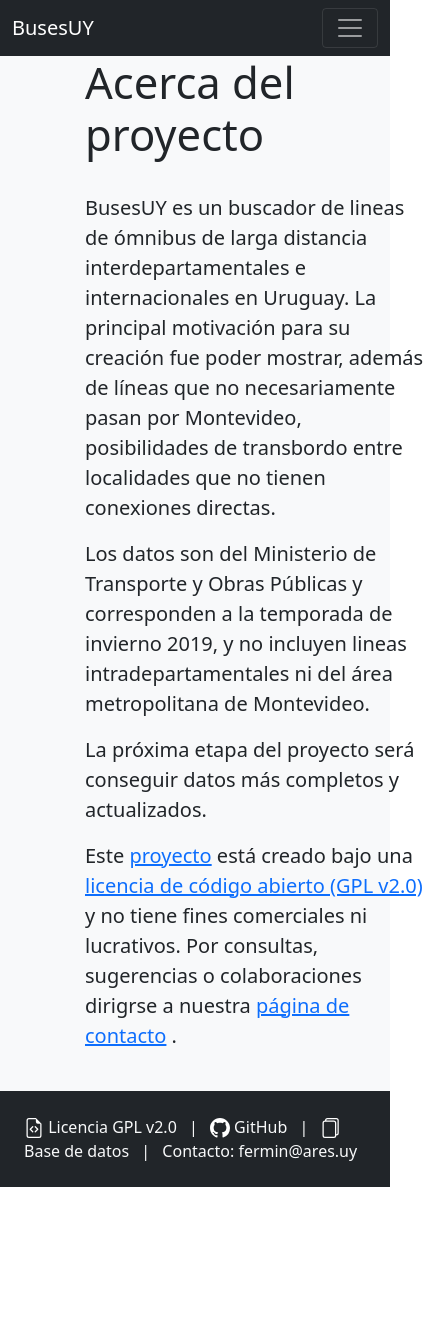
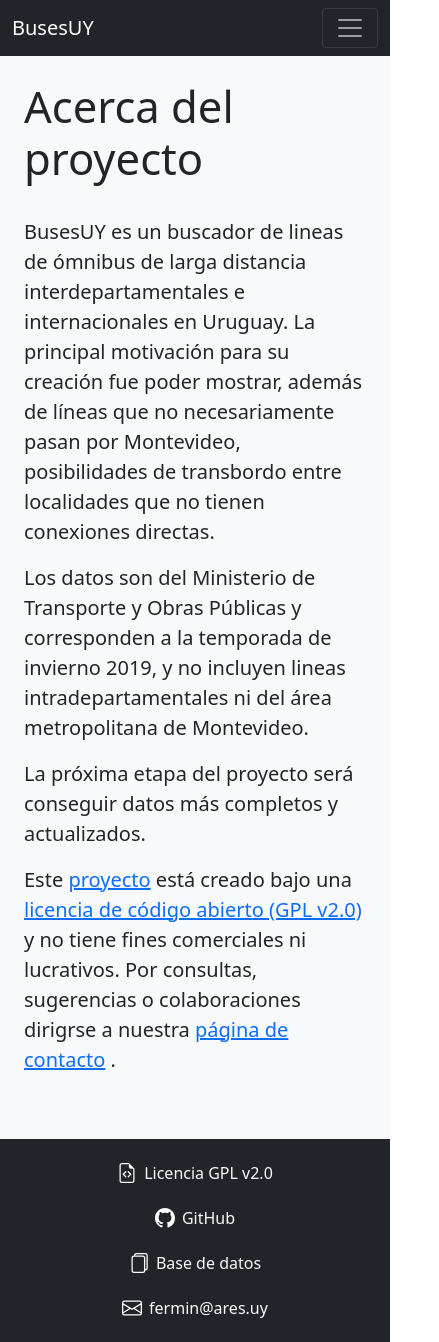
Before and after one commit to ferares/busesuy-frontend, an Angular app: page /proyecto in a window 390 px wide. Shown: the whole page, 439 px wide, since content can reach past the window. Before the commit the page ends 1187 px from the top, so only its background shows below. Built offline with nearby package versions, Linux system fonts and the light colour scheme.

Commit message:
Fix responsive styles

```diff
--- a/src/app/app.component.html
+++ b/src/app/app.component.html
@@ -2,7 +2,7 @@
 
 <app-header></app-header>
 
-<main class="flex-grow-1 d-flex flex-direction-column">
+<main id="main">
   <router-outlet></router-outlet>
 </main>
 
--- a/src/app/app.component.scss
+++ b/src/app/app.component.scss
@@ -0,0 +1,5 @@
+#main {
+  display: flex;
+  flex-direction: column;
+  flex-grow: 1;
+}
--- a/src/app/components/partials/footer/footer.component.html
+++ b/src/app/components/partials/footer/footer.component.html
@@ -1,28 +1,28 @@
-<footer class="footer bg-dark text-light d-flex flex-column p-4 align-items-center justify-content-center">
-  <div>
-    <a class="footer-link" href="https://github.com/ferares/busesuy-frontend/blob/main/LICENSE" target="_blank">
-      <img src="assets/imgs/code.svg" alt="">
+<footer class="footer bg-dark text-light p-4">
+  <div class="footer__content">
+    <a class="footer__link" href="https://github.com/ferares/busesuy-frontend/blob/main/LICENSE" target="_blank">
+      <img class="footer__link__icon" src="assets/imgs/code.svg" alt="">
       Licencia GPL v2.0
     </a>
-    <span class="mx-2">
+    <span class="footer__divider mx-2">
       |
     </span>
-    <a class="footer-link" href="https://github.com/ferares/busesuy-frontend" target="_blank">
-      <img src="assets/imgs/github.svg" alt="">
+    <a class="footer__link" href="https://github.com/ferares/busesuy-frontend" target="_blank">
+      <img class="footer__link__icon" src="assets/imgs/github.svg" alt="">
       GitHub
     </a>
-    <span class="mx-2">
+    <span class="footer__divider mx-2">
       |
     </span>
-    <a class="footer-link" href="https://catalogodatos.gub.uy/dataset/ministerio-de-transporte-y-obras-publicas-horarios-interdepartamentales-omnibus" target="_blank">
-      <img src="assets/imgs/database.svg" alt="">
+    <a class="footer__link" href="https://catalogodatos.gub.uy/dataset/ministerio-de-transporte-y-obras-publicas-horarios-interdepartamentales-omnibus" target="_blank">
+      <img class="footer__link__icon" src="assets/imgs/database.svg" alt="">
       Base de datos
     </a>
-    <span class="mx-2">
+    <span class="footer__divider mx-2">
       |
     </span>
-    Contacto:
-    <a class="footer-link" href="mailto:fermin@ares.uy">
+    <a class="footer__link" href="mailto:fermin@ares.uy">
+      <img class="footer__link__icon" src="assets/imgs/email.svg" alt="">
       fermin@ares.uy
     </a>
   </div>
--- a/src/app/components/partials/footer/footer.component.scss
+++ b/src/app/components/partials/footer/footer.component.scss
@@ -1,11 +1,46 @@
+@import '~bootstrap/scss/functions';
+@import '~bootstrap/scss/variables';
+@import '~bootstrap/scss/mixins';
+
 .footer {
+  align-items: center;
+  display: flex;
+  flex-direction: column;
+  justify-content: center;
   margin-top: auto;
   position: relative;
   z-index: 1;
 }
 
-.footer-link {
+.footer__content {
+  align-items: center;
+  display: flex;
+}
+
+.footer__link {
   color: inherit;
+  display: inline-flex;
   text-decoration: none;
   line-height: 20px;
 }
+
+.footer__link__icon {
+  margin-right: 7px;
+}
+
+@include media-breakpoint-down('md') {
+  .footer__content {
+    display: flex;
+    flex-direction: column;
+  }
+
+  .footer__divider {
+    display: none;
+  }
+
+  .footer__link {
+    &:not(:last-child) {
+      margin-bottom: 25px;
+    }
+  }
+}
--- a/src/app/components/views/about/about.component.html
+++ b/src/app/components/views/about/about.component.html
@@ -1,12 +1,12 @@
-<div class="bg-light h-100">
+<div class="bg-light h-100 py-4">
   <div class="container d-flex align-items-center justify-content-center h-100">
     <div class="row w-100">
-      <div class="col-md-8 offset-2">
+      <div class="col-md-8 offset-md-2">
         <h1 class="display-1">
           Acerca del proyecto
         </h1>
       </div>
-      <div class="col-md-8 offset-2 my-4 lead">
+      <div class="col-md-8 offset-md-2 my-4 lead">
         <p>
           BusesUY es un buscador de lineas de ómnibus de larga distancia
           interdepartamentales e internacionales en Uruguay. La principal
--- a/src/app/components/views/company/company.component.html
+++ b/src/app/components/views/company/company.component.html
@@ -1,3 +1,5 @@
+<div class="bg-light h-100 py-4">
+  <div class="container d-flex align-items-start justify-content-center h-100">
     <div class="row">
       <div class="col-12">
         <h1 class="display-1 mb-4">
@@ -73,3 +75,5 @@
         </div>
       </div>
     </div>
+  </div>
+</div>
--- a/src/app/components/views/contact/contact.component.html
+++ b/src/app/components/views/contact/contact.component.html
@@ -1,5 +1,5 @@
-<div class="bg-light h-100">
-  <div class="container d-flex align-items-center justify-content-center h-100">
+<div class="bg-light h-100 py-4">
+  <div class="container d-flex align-items-start justify-content-center h-100">
     <div class="row w-100">
       <div class="col-md-8 offset-2">
         <h1 class="display-1">
--- a/src/app/components/views/home/home.component.html
+++ b/src/app/components/views/home/home.component.html
@@ -1,7 +1,7 @@
-<div class="page-home">
+<div class="page-home py-4">
   <div class="container d-flex align-items-center justify-content-center h-100">
     <div class="row w-100">
-      <div class="col-12 mb-4">
+      <div class="col-12">
         <div class="card shadow">
           <div class="card-body">
             <form class="row g-3" [ngClass]="{ 'was-validated': validated }" novalidate (submit)="search()">
@@ -82,7 +82,7 @@
           </div>
         </div>
       </div>
-      <div *ngIf="results" class="col-12 mb-4">
+      <div *ngIf="results" class="col-12 mt-4">
         <div class="card shadow">
           <div class="card-body">
             <h3 class="card-title h5">
@@ -93,8 +93,8 @@
           </div>
         </div>
       </div>
-      <div *ngIf="(!results || !results.length) && indirectResults" class="col-12 mb-4">
-        <div class="card mb-4 shadow">
+      <div *ngIf="(!results || !results.length) && indirectResults" class="col-12 mt-4">
+        <div class="card shadow">
           <div class="card-body">
             <h3 class="card-title h5">
               Transbordos
--- a/src/app/components/views/line/line.component.html
+++ b/src/app/components/views/line/line.component.html
@@ -1,3 +1,5 @@
+<div class="bg-light h-100 py-4">
+  <div class="container d-flex align-items-start justify-content-center h-100">
     <div class="row">
       <div class="col-12">
         <h1 class="display-1 mb-4">
@@ -70,3 +72,5 @@
         </div>
       </div>
     </div>
+  </div>
+</div>
--- a/src/styles.scss
+++ b/src/styles.scss
@@ -2,12 +2,18 @@
 @import 'styles/variables';
 @import 'styles/bootstrap';
 
+body {
+  height: 100vh;
+}
+
 #root {
   display: flex;
   flex-direction: column;
+  height: 100%;
   min-height: 100vh;
 }
 
 router-outlet + * {
+  height: 100%;
   width: 100%;
 }
```
Also changed, not shown: src/assets/imgs/email.svg (added). Lines whose indentation alone changed are shown as unchanged.
